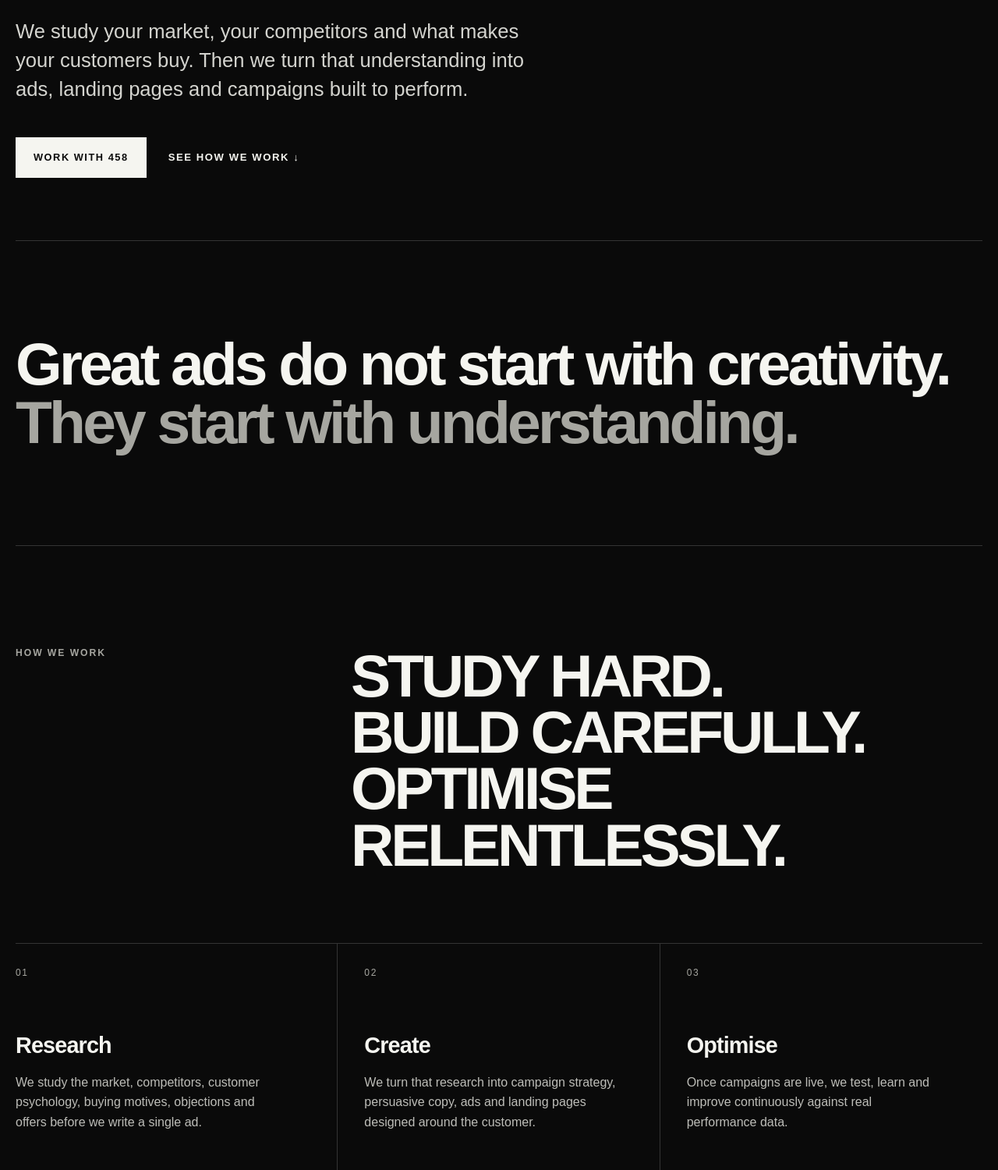
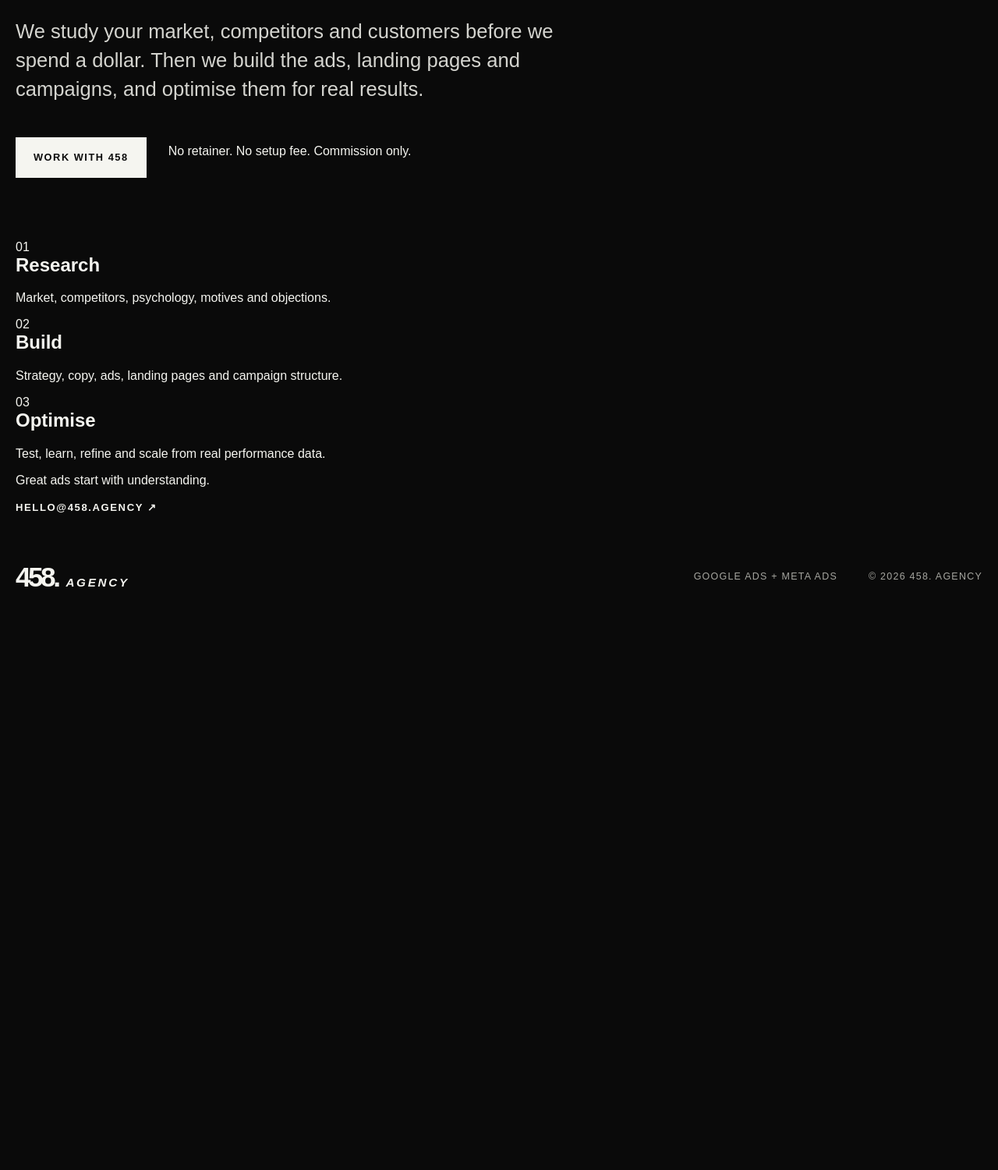
Before and after one commit to scmktg/agency, a plain HTML site: page index.html in a window 1280 px wide. Shown: the part 580-2080 px from the top of the page at 78% size. After the commit the page ends 1399 px from the top, so only its background shows below. Drawn offline with Linux system fonts and the light colour scheme.

Commit message:
Shorten homepage and add client login

```diff
--- a/index.html
+++ b/index.html
@@ -4,7 +4,7 @@
   <meta charset="utf-8" />
   <meta name="viewport" content="width=device-width, initial-scale=1" />
   <title>458. Agency — Google Ads & Meta Ads</title>
-  <meta name="description" content="458. Agency builds and optimises Google Ads and Meta Ads campaigns using deep market research, persuasive copy and relentless performance optimisation." />
+  <meta name="description" content="458. Agency runs Google Ads and Meta Ads built on deep market research, persuasive copy and relentless optimisation." />
   <meta name="theme-color" content="#0a0a0a" />
   <meta property="og:title" content="458. Agency — Google Ads & Meta Ads" />
   <meta property="og:description" content="We study the market, build the ads and landing pages, then optimise for real results. No retainers. No setup fees. Commission only." />
@@ -14,83 +14,56 @@
 </head>
 <body>
   <header class="site-header">
-    <a class="brand" href="#top" aria-label="458 Agency home">
+    <a class="brand" href="/" aria-label="458 Agency home">
       <span class="brand-number">458.</span>
       <span class="brand-agency">AGENCY</span>
     </a>
-    <a class="header-cta" href="mailto:hello@458.agency">Get in touch</a>
+    <nav class="header-nav" aria-label="Primary navigation">
+      <a class="header-link" href="/login.html">Client login</a>
+      <a class="header-cta" href="mailto:hello@458.agency">Get in touch</a>
+    </nav>
   </header>
 
   <main id="top">
-    <section class="hero">
+    <section class="hero hero-short">
       <p class="eyebrow">Performance advertising</p>
       <h1>Google Ads.<br />Meta Ads.<br /><span>Nothing else.</span></h1>
       <p class="hero-copy">
-        We study your market, your competitors and what makes your customers buy.
-        Then we turn that understanding into ads, landing pages and campaigns built to perform.
+        We study your market, competitors and customers before we spend a dollar.
+        Then we build the ads, landing pages and campaigns, and optimise them for real results.
       </p>
       <div class="hero-actions">
         <a class="button button-primary" href="mailto:hello@458.agency">Work with 458</a>
-        <a class="text-link" href="#process">See how we work <span aria-hidden="true">↓</span></a>
+        <p class="micro-proof">No retainer. No setup fee. Commission only.</p>
       </div>
     </section>
 
-    <section class="statement" aria-label="Approach">
-      <p>Great ads do not start with creativity.</p>
-      <p class="muted">They start with understanding.</p>
+    <section class="compact-process" aria-label="How we work">
+      <article>
+        <span>01</span>
+        <h2>Research</h2>
+        <p>Market, competitors, psychology, motives and objections.</p>
+      </article>
+      <article>
+        <span>02</span>
+        <h2>Build</h2>
+        <p>Strategy, copy, ads, landing pages and campaign structure.</p>
+      </article>
+      <article>
+        <span>03</span>
+        <h2>Optimise</h2>
+        <p>Test, learn, refine and scale from real performance data.</p>
+      </article>
     </section>
 
-    <section class="process" id="process">
-      <div class="section-heading">
-        <p class="eyebrow">How we work</p>
-        <h2>Study hard.<br />Build carefully.<br />Optimise relentlessly.</h2>
-      </div>
-
-      <div class="steps">
-        <article class="step">
-          <span class="step-number">01</span>
-          <h3>Research</h3>
-          <p>We study the market, competitors, customer psychology, buying motives, objections and offers before we write a single ad.</p>
-        </article>
-
-        <article class="step">
-          <span class="step-number">02</span>
-          <h3>Create</h3>
-          <p>We turn that research into campaign strategy, persuasive copy, ads and landing pages designed around the customer.</p>
-        </article>
-
-        <article class="step">
-          <span class="step-number">03</span>
-          <h3>Optimise</h3>
-          <p>Once campaigns are live, we test, learn and improve continuously against real performance data.</p>
-        </article>
-      </div>
-    </section>
-
-    <section class="model">
-      <p class="eyebrow">Our model</p>
-      <div class="model-grid">
-        <div>
-          <p class="model-big">No retainer.</p>
-          <p class="model-big">No setup fee.</p>
-          <p class="model-big">Commission only.</p>
-        </div>
-        <p class="model-copy">
-          We built 458 around alignment. We do the research, build the campaigns and keep working to improve the outcome.
-        </p>
-      </div>
-    </section>
-
-    <section class="cta">
-      <p class="eyebrow">Google + Meta</p>
-      <h2>We take advertising seriously.</h2>
-      <p>If you want an agency that studies the market before spending your money, let's talk.</p>
-      <a class="button button-light" href="mailto:hello@458.agency">hello@458.agency</a>
+    <section class="short-cta">
+      <p>Great ads start with understanding.</p>
+      <a class="text-link" href="mailto:hello@458.agency">hello@458.agency <span aria-hidden="true">↗</span></a>
     </section>
   </main>
 
   <footer>
-    <a class="brand brand-footer" href="#top" aria-label="458 Agency home">
+    <a class="brand brand-footer" href="/" aria-label="458 Agency home">
       <span class="brand-number">458.</span>
       <span class="brand-agency">AGENCY</span>
     </a>
@@ -98,8 +71,6 @@
     <p>© <span id="year">2026</span> 458. Agency</p>
   </footer>
 
-  <script>
-    document.getElementById('year').textContent = new Date().getFullYear();
-  </script>
+  <script>document.getElementById('year').textContent = new Date().getFullYear();</script>
 </body>
 </html>
```
